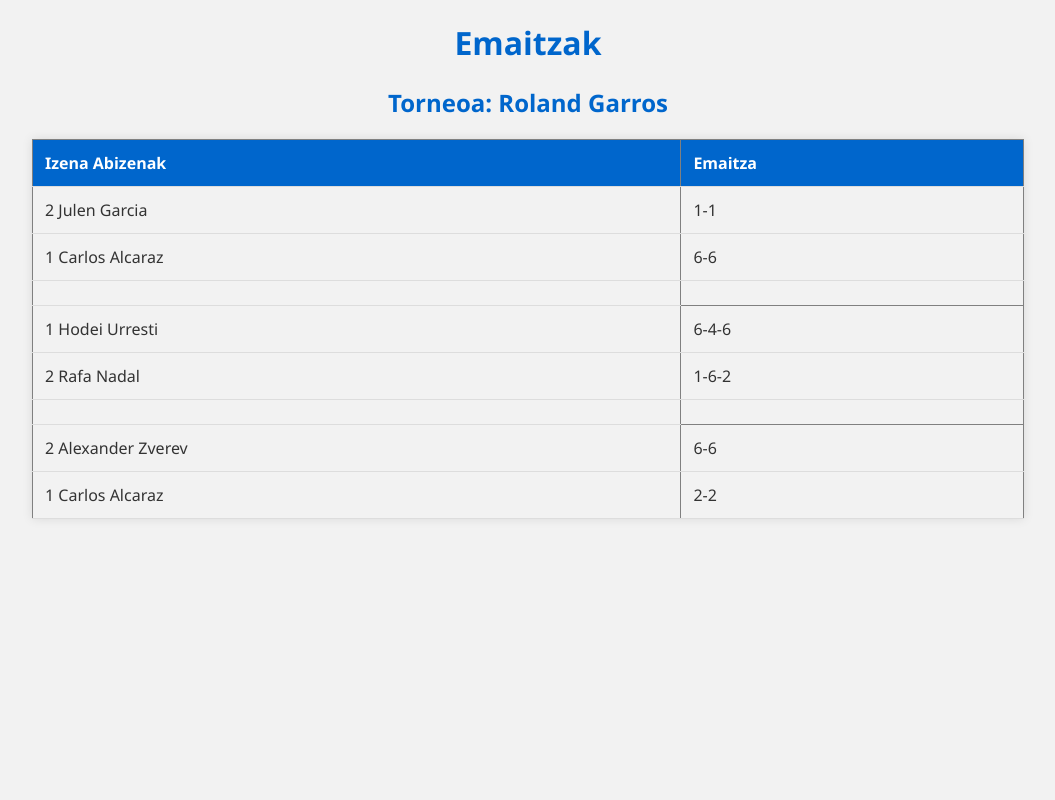
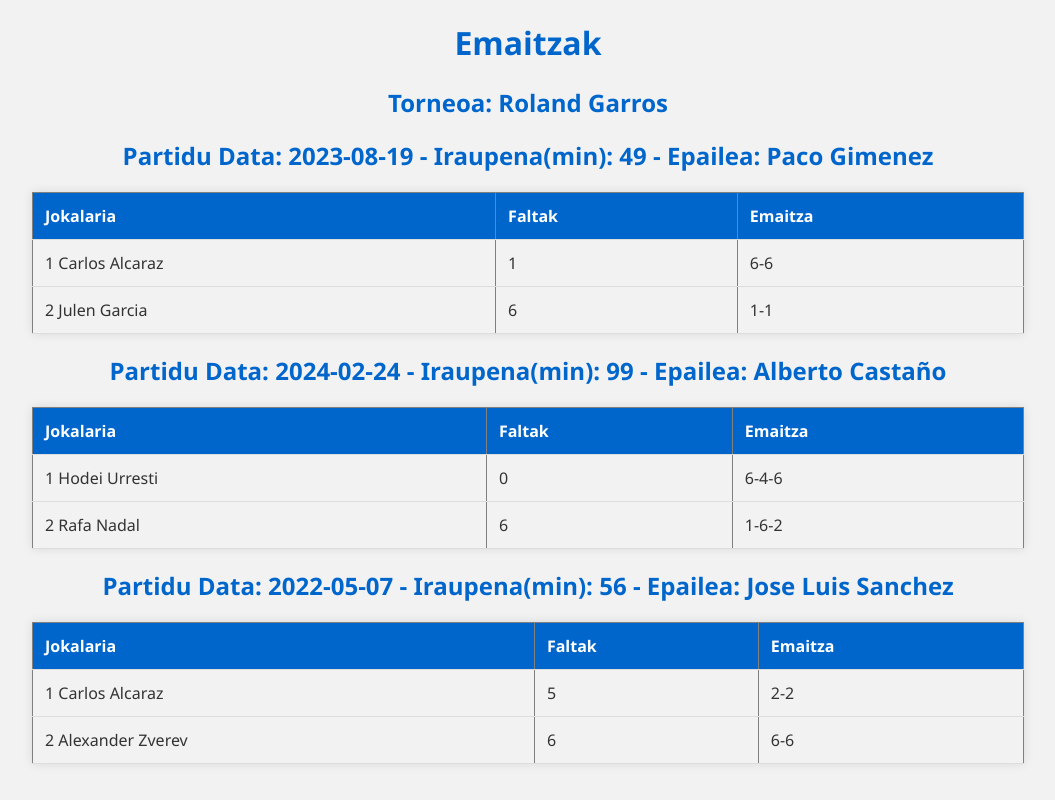
Before and after one commit to urrestihodei/tenis, a PHP site: page /emaitzak.php?torneo_id=878RG in a window 1280 px wide. Shown: the whole page, without its empty margins (112-1167 px from the left). Run offline with PHP 8.4, Linux system fonts and the light colour scheme; data comes from the database, SQL or seed files in the repository.

Commit message:
Update emaitzak.php

```diff
--- a/tenis/emaitzak.php
+++ b/tenis/emaitzak.php
@@ -74,7 +74,7 @@ if ($result->num_rows > 0) {
     <h2>Torneoa: <?php echo $torneoNombre; ?></h2>
 
     <?php
-
+// Realizar la consulta SQL para obtener los datos de los partidos
 $sql = "SELECT partidua.p_kodea, partidua.data, jolastu.iraupena, jolastu.faltak, jolastu.jokua_emaitza, jolastu.taldea,
         jokalaria.izena AS jokalaria_izena, jokalaria.abizena AS jokalaria_abizena,
         arbitroa.a_izena AS arbitroa_izena, arbitroa.a_abizena AS arbitroa_abizena
@@ -83,51 +83,59 @@ if ($result->num_rows > 0) {
         JOIN jokalaria ON jolastu.jokalaria_nan = jokalaria.nan
         JOIN arbitroa ON partidua.arbitroa_nan = arbitroa.nan
         WHERE partidua.torneoa_kodea = '$torneoId'
-  ORDER BY partidua.p_kodea";
+        ORDER BY partidua.p_kodea, jolastu.taldea"; // Ordenar por código de partido y número de equipo
 
 $result = $conn->query($sql);
 
+// Inicializar un array para almacenar las parejas
+$parejas = array();
+
 if ($result->num_rows > 0) {
-    $current_p_kodea = null;
+    while ($row = $result->fetch_assoc()) {
+        // Utilizar el código del partido como clave para agrupar las parejas
+        $p_kodea = $row["p_kodea"];
 
+        // Si el array de parejas no tiene la clave, inicializarla como un array vacío
+        if (!isset($parejas[$p_kodea])) {
+            $parejas[$p_kodea] = array();
+        }
+
+        // Agregar los datos de la pareja al array correspondiente
+        $parejas[$p_kodea][] = $row;
+    }
+
+    // Iterar sobre las parejas y mostrarlas
+    foreach ($parejas as $p_kodea => $pareja) {
+        // Mostrar la información del partido
+        echo "<h2>Partidu Data: " . $pareja[0]["data"] . " - Iraupena(min): " . $pareja[0]["iraupena"] . " - Epailea: " . $pareja[0]["arbitroa_izena"] . " " . $pareja[0]["arbitroa_abizena"] . "</h2>";
+
+        // Mostrar la tabla de resultados de la pareja
         echo "<table border='1'>";
         echo "<tr>
-            <th>Izena Abizenak</th>
+                <th>Jokalaria</th>
+                <th>Faltak</th>
                 <th>Emaitza</th>
             </tr>";
 
-    while ($row = $result->fetch_assoc()) {
-        if ($row["p_kodea"] != $current_p_kodea) {
-            if ($current_p_kodea !== null) {
-                echo "<td></td></tr>";
-            }
-            $tennisa1 = $row["taldea"] . " " . $row["jokalaria_izena"] . " " . $row["jokalaria_abizena"];
-            $result1 = $row["jokua_emaitza"];
-
-            echo "<tr>
-                    <td>$tennisa1</td>
-                    <td>$result1</td>
-                </tr>";
-
-            $current_p_kodea = $row["p_kodea"];
-        } else {
-            $tennisa2 = $row["taldea"] . " " . $row["jokalaria_izena"] . " " . $row["jokalaria_abizena"];
-            $result2 = $row["jokua_emaitza"];
-
-            echo "<tr>
-                    <td>$tennisa2</td>
-                    <td>$result2</td>
-                </tr>";
-        }
+        // Iterar sobre los datos de la pareja
+        foreach ($pareja as $jugador) {
+            echo "<tr>";
+            echo "<td>". $jugador["taldea"] . " " . $jugador["jokalaria_izena"] . " " . $jugador["jokalaria_abizena"] . "</td>";
+            echo "<td>" . $jugador["faltak"] . "</td>";
+            echo "<td>" . $jugador["jokua_emaitza"] . "</td>";
+            echo "</tr>";
         }
 
         echo "</table>";
+    }
 } else {
     echo "Ez daude partiduak.";
 }
+?>
 
 
-?>
+
+
 </body>
 
 </html>
```
Lines whose indentation alone changed are shown as unchanged.
